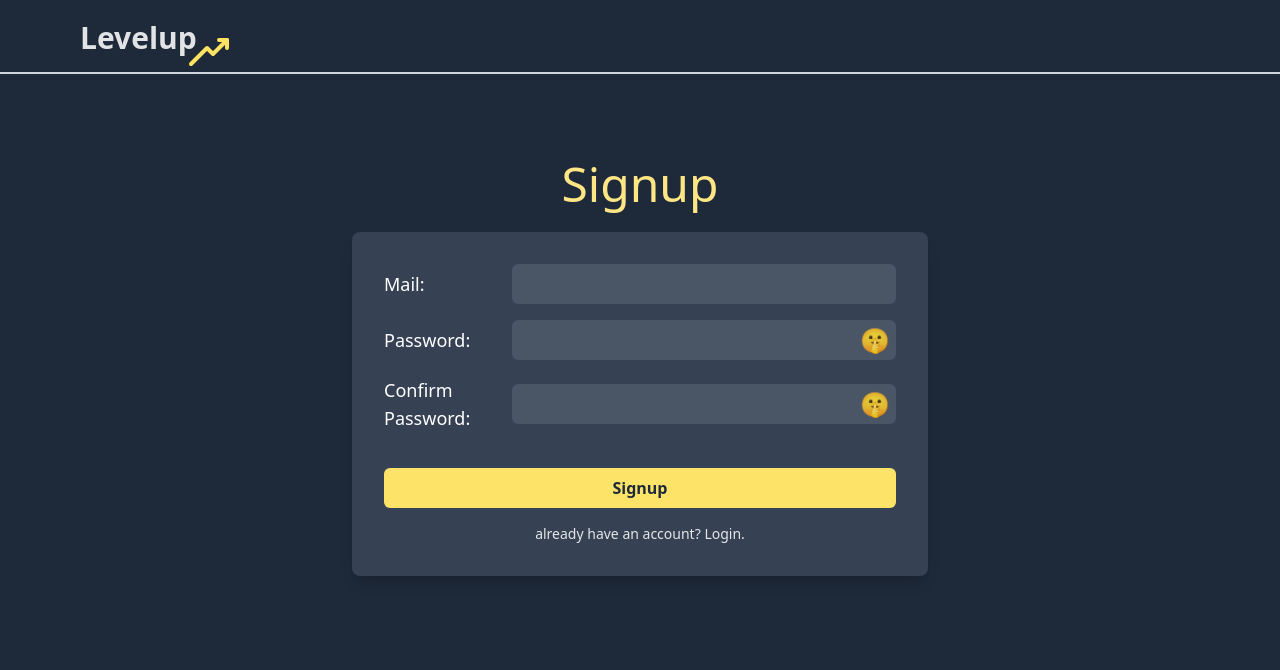
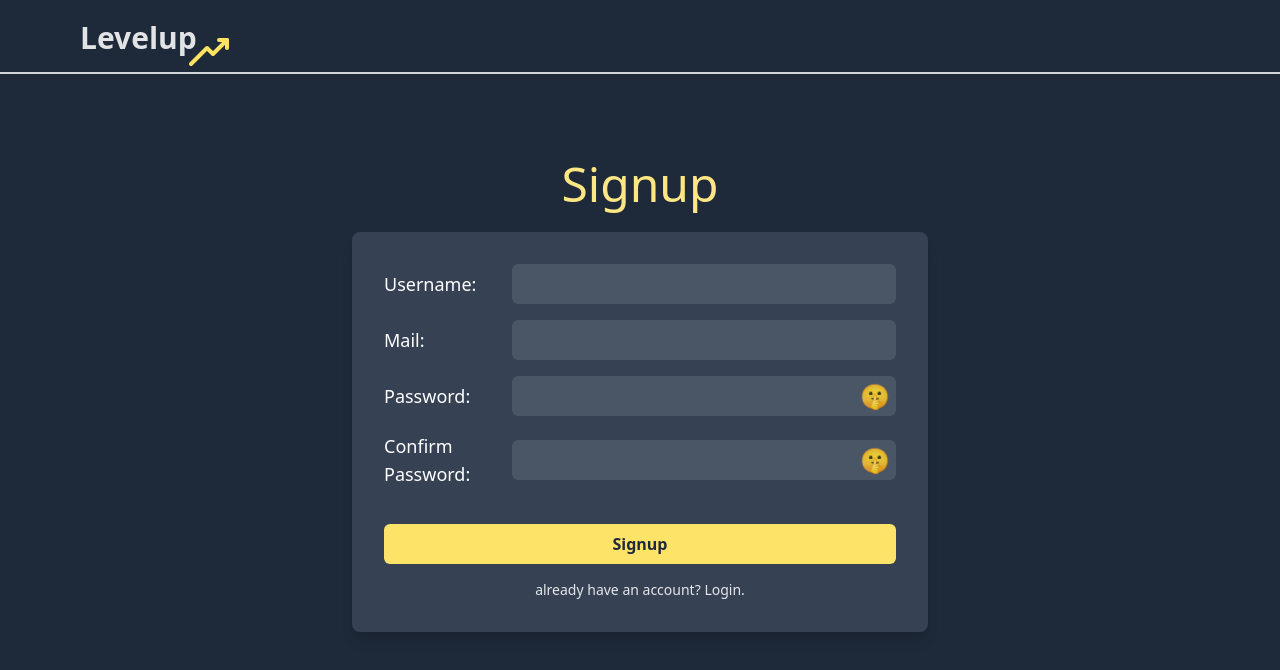
Before and after one commit to sohan-29/levelup, a React app in the folder frontend/: page /signup in a window 1280 px wide. Shown: the top 670 px of the page. Built offline with nearby package versions, Linux system fonts and the light colour scheme; the HTML template or start-up script is replaced by a standard one.

Commit message:
added username field to signup

```diff
--- a/frontend/src/pages/signup.jsx
+++ b/frontend/src/pages/signup.jsx
@@ -7,6 +7,7 @@ const SignupForm = () => {
     const [passwordType, setPasswordType] = useState("password");
     const [confirmPasswordType, setConfirmPasswordType] = useState("password");
     const [email, setEmail] = useState("");
+    const [username, setUsername] = useState("");
     const [password, setPassword] = useState("");
     const [confirmPassword, setConfirmPassword] = useState("");
     const viewPassword = (id) => {
@@ -30,10 +31,14 @@ const SignupForm = () => {
     }
     const submitData = (e) => {
         e.preventDefault();
-        console.log({ email, password });
+        console.log({ username ,email, password });
     }
     return (
         <form className="flex flex-col md:w-lg lg:w-xl gap-4 bg-gray-700 p-8 rounded-lg shadow-lg" onSubmit={submitData}>
+            <div className="flex flex-col sm:flex-row sm:justify-between sm:items-center">
+                <label className="text-white text-lg font-medium w-1/4" htmlFor="mail">Username:</label>
+                <input className="p-2 rounded-md text-white bg-gray-600 sm:w-sm md:w-xs lg:w-sm" type="text" id="username" name="username" value={username} onChange={(e) => setUsername(e.target.value)} required />
+            </div>
             <div className="flex flex-col sm:flex-row sm:justify-between sm:items-center">
                 <label className="text-white text-lg font-medium w-1/4" htmlFor="mail">Mail:</label>
                 <input className="p-2 rounded-md text-white bg-gray-600 sm:w-sm md:w-xs lg:w-sm" type="email" id="mail" name="mail" value={email} onChange={(e) => setEmail(e.target.value)} required />
```
